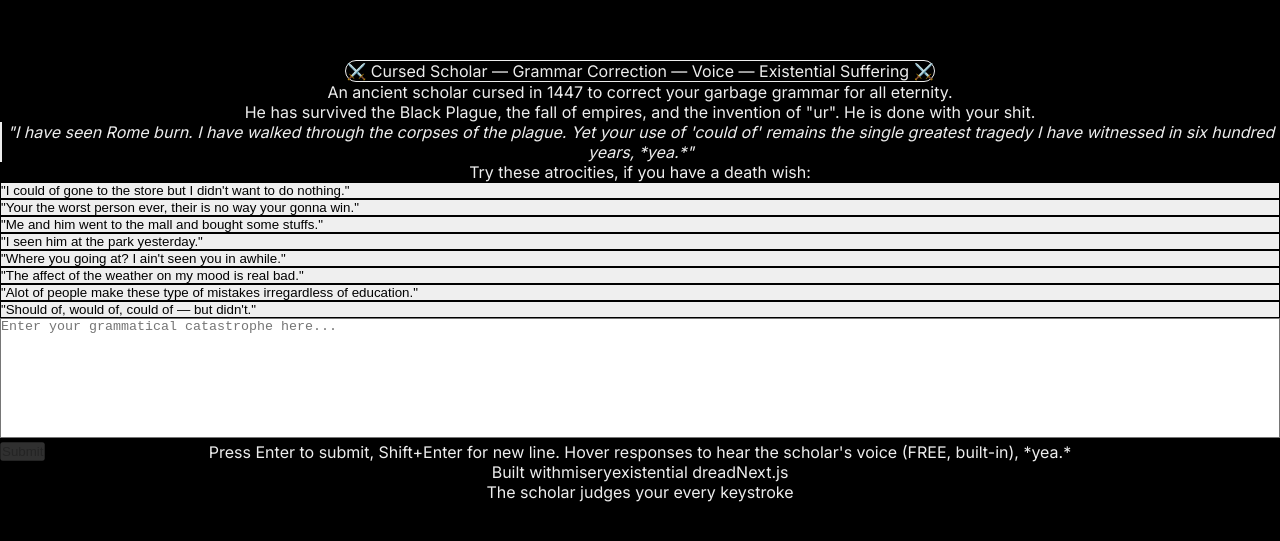
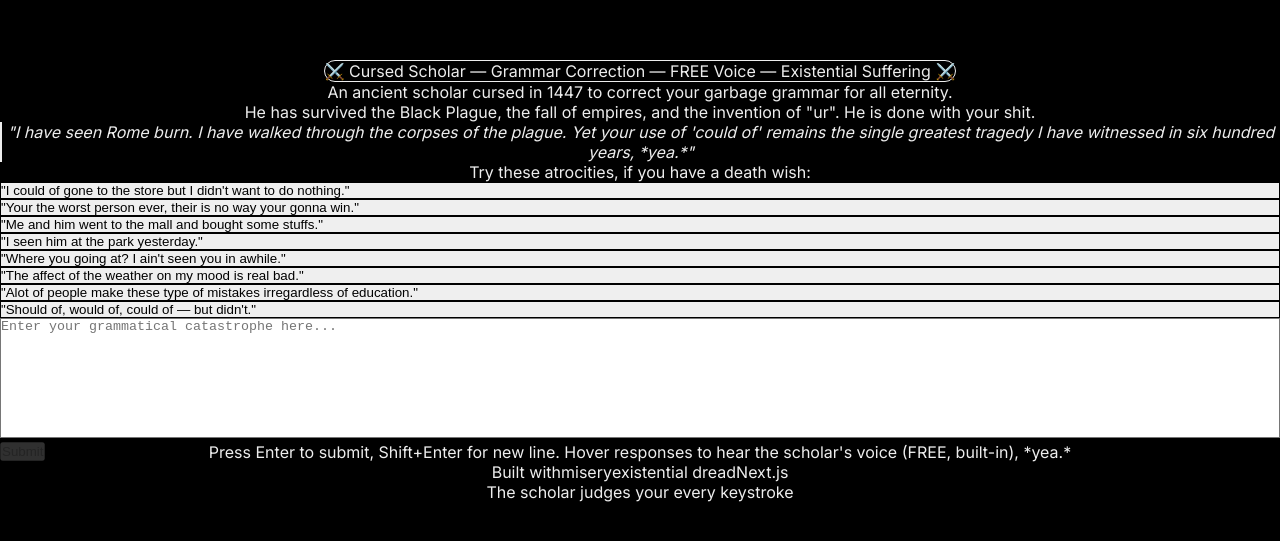
Before and after one commit to changcheng967/NIGA, a Next.js app: page / in a window 1280 px wide. Shown: the part 139-680 px from the top of the page. Built offline with nearby package versions, Linux system fonts and the light colour scheme.

Commit message:
update header to emphasize free voice

```diff
--- a/app/page.tsx
+++ b/app/page.tsx
@@ -21,7 +21,7 @@ export default function Home() {
 
           <div className="inline-block px-4 py-1 bg-zinc-900/50 border border-zinc-800 rounded-full mb-4">
             <p className="text-zinc-400 text-sm">
-              ⚔️ Cursed Scholar — Grammar Correction — Voice — Existential Suffering ⚔️
+              ⚔️ Cursed Scholar — Grammar Correction — FREE Voice — Existential Suffering ⚔️
             </p>
           </div>
 
```
